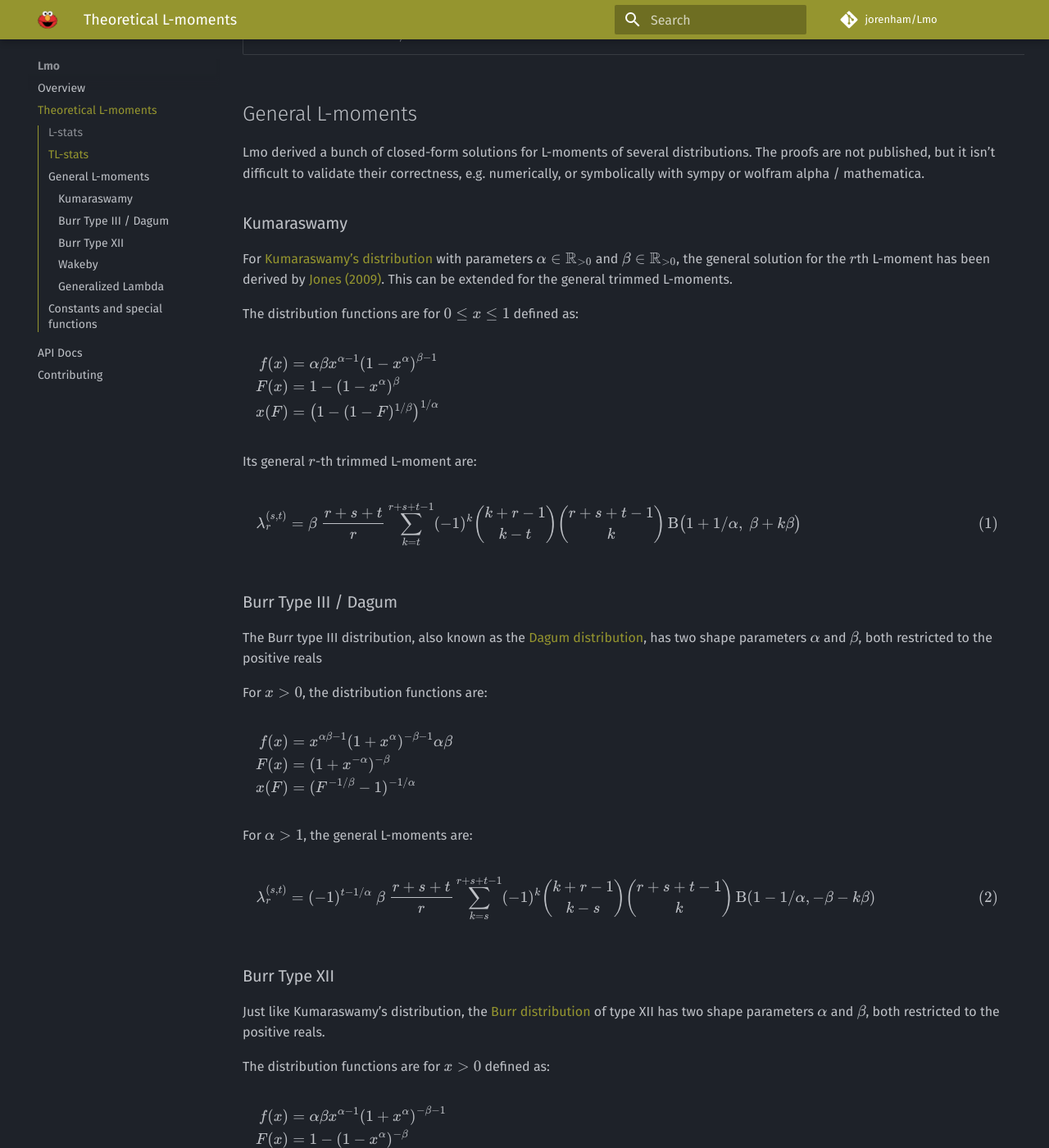
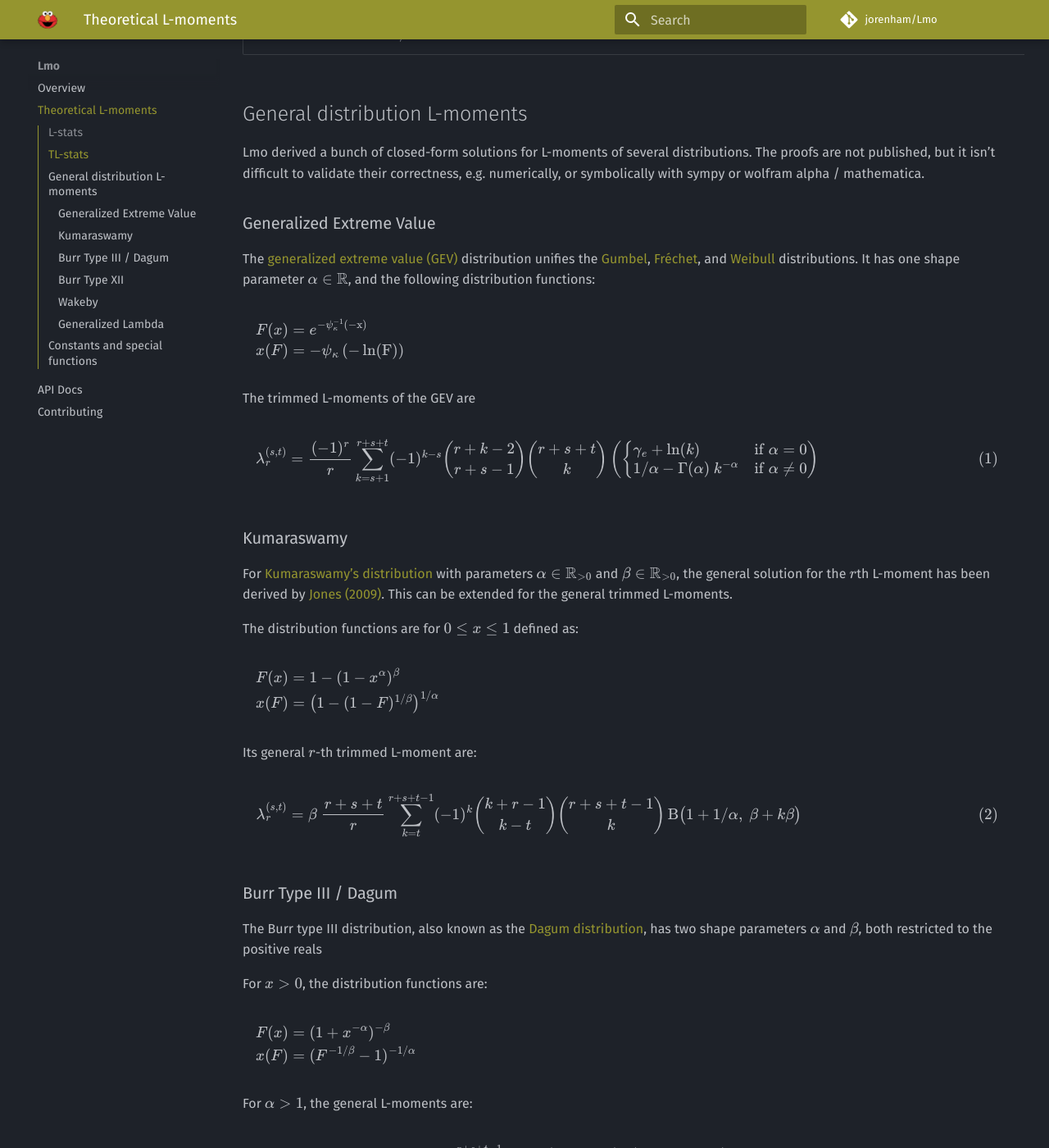
Before and after one commit to jorenham/Lmo, an MkDocs documentation site: the page built from docs/distributions.md, in a window 1280 px wide and 1400 px high, scrolled down 3096 px. Shown: the whole window at 82% size. Built offline with MkDocs 1.6.1 and Material for MkDocs 9.7.7, drawn with Linux system fonts in a browser that asks for light colours; comment, search, counter and statistics services are not loaded; some of the changed text lies outside the part shown.

Commit message:
general trimmed L-moments for the GEV distribution

```diff
--- a/docs/distributions.md
+++ b/docs/distributions.md
@@ -786,12 +786,54 @@
 </table>
 
 
-## General L-moments
+## General distribution L-moments
 
 Lmo derived a bunch of closed-form solutions for L-moments of several
 distributions. The proofs are not published, but it isn't difficult
 to validate their correctness, e.g. numerically, or symbolically with sympy or
 wolfram alpha / mathematica.
+
+
+### Generalized Extreme Value
+
+The [generalized extreme value (GEV)
+](https://wikipedia.org/wiki/Generalized_extreme_value_distribution)
+distribution unifies the
+[Gumbel](https://wikipedia.org/wiki/Gumbel_distribution),
+[Fréchet](https://wikipedia.org/wiki/Fr%C3%A9chet_distribution),
+and [Weibull](https://wikipedia.org/wiki/Weibull_distribution) distributions.
+It has one shape parameter \( \alpha \in \mathbb{R} \), and the following
+distribution functions:
+
+\[
+    \begin{align*}
+        F(x) &= e^{-\coxbox{-x}{\kappa}} \\
+        x(F) &= -\boxcox{-\ln(F)}{\kappa}
+    \end{align*}
+\]
+
+The trimmed L-moments of the GEV are
+
+\[
+    \begin{equation}
+    \tlmoment{s, t}{r} =
+        \frac{(-1)^{r}}{r}
+        \sum_{k = s + 1}^{r + s + t}
+            (-1)^{k - s}
+            \binom{r + k - 2}{r + s - 1}
+            \binom{r + s + t}{k}
+            \left(
+            \begin{cases}
+                \gamma_e + \ln(k)
+                    & \text{if } \alpha = 0 \\
+                1 / \alpha - \Gamma(\alpha) \ k^{-\alpha}
+                    & \text{if } \alpha \neq 0
+            \end{cases}
+            \right)
+    \label{eq:lr_gev}
+    \end{equation}
+\]
+
 
 ### Kumaraswamy
 
@@ -806,7 +848,6 @@
 
 \[
 \begin{align*}
-f(x) &= \alpha \beta x^{\alpha-1}\left(1-x^\alpha\right)^{\beta-1} \\
 F(x) &= 1 - (1 - x^\alpha)^\beta \\
 x(F) &= \bigl(1 - (1 - F)^{1/\beta} \bigr)^{1/\alpha}
 \end{align*}
@@ -839,10 +880,6 @@
 
 \[
 \begin{align*}
-    f(x) &=
-        x^{\alpha \beta - 1}
-        (1 + x^\alpha)^{-\beta-1}
-        \alpha \beta \\
     F(x) &=
         (1 + x^{-\alpha})^{-\beta} \\
     x(F) &=
@@ -879,7 +916,6 @@
 
 \[
 \begin{align*}
-    f(x) &= \alpha \beta x^{\alpha-1} \left(1 + x^\alpha\right)^{-\beta-1} \\
     F(x) &= 1 - (1 - x^\alpha)^{-\beta} \\
     x(F) &= \bigl(1 - (1 - F)^{-1/\beta} \bigr)^{1/\alpha}
 \end{align*}
@@ -1232,7 +1264,7 @@
         </a>
     </td>
 </tr>
-<tr id="def-bcox">
+<tr id="def-bcox" class="row-double-top">
     <td>
         <a
             href="https://wikipedia.org/wiki/Power_transform#Box%E2%80%93Cox_transformation"
@@ -1242,13 +1274,12 @@
             Box–Cox transform
         </a>
     </td>
-    <td>\[ \boxcox{z}{\lambda} \]</td>
+    <td>\[ \boxcox{y}{\lambda} \]</td>
     <td>
         \[
-            =
-            \begin{cases}
-                (z^\lambda - 1) / \lambda & \text{if } \lambda \neq 0 \\
-                \ln(z) & \text{if } \lambda = 0
+            = \begin{cases}
+                (y^\lambda - 1) / \lambda & \text{if } \lambda \neq 0 \\
+                \ln(y) & \text{if } \lambda = 0
             \end{cases}
         \]
     </td>
@@ -1261,4 +1292,32 @@
         </a>
     </td>
 </tr>
+<tr id="def-bcox">
+    <td>
+        <a
+            href="https://wikipedia.org/wiki/Power_transform#Box%E2%80%93Cox_transformation"
+            target="_blank"
+            title="Box–Cox transformation - Power transform - Wikipedia"
+        >
+            Inverse Box–Cox transform
+        </a>
+    </td>
+    <td>\[ \coxbox{x}{\lambda} \]</td>
+    <td>
+        \[
+            = \begin{cases}
+                (\lambda y + 1)^{1 / \lambda} & \text{if } \lambda \neq 0 \\
+                e^{x} & \text{if } \lambda = 0
+            \end{cases}
+        \]
+    </td>
+    <td>
+        <a
+            href="https://docs.scipy.org/doc/scipy/reference/generated/scipy.special.boxcox.html"
+            target="_blank"
+        >
+            <code>scipy.special.inv_boxcox</code>
+        </a>
+    </td>
+</tr>
 </table>
--- a/docs/scripts/mathjax.js
+++ b/docs/scripts/mathjax.js
@@ -10,8 +10,9 @@
             E: "\\mathop{\\mathbb{E}}",
             // Beta function
             B: "\\mathop{\\mathrm{B}}",
-            // Box-Cox transformation
-            boxcox: ["\\rm \\mathcal{T}_{#2}\\left( #1 \\right)", 2],
+            // Box-Cox transformation, and its inverse
+            boxcox: ["\\rm \\psi_{#2}\\left( #1 \\right)", 2],
+            coxbox: ["\\rm \\psi^{-1}_{#2}\\left( #1 \\right)", 2],
             // Falling and rising factorials
             ffact: ["\\left( #1 \\right)^{-}_{#2}", 2],
             rfact: ["\\left( #1 \\right)^{+}_{#2}", 2],
```
Also changed, not shown: other parts of docs/distributions.md (+0 -4 lines).
